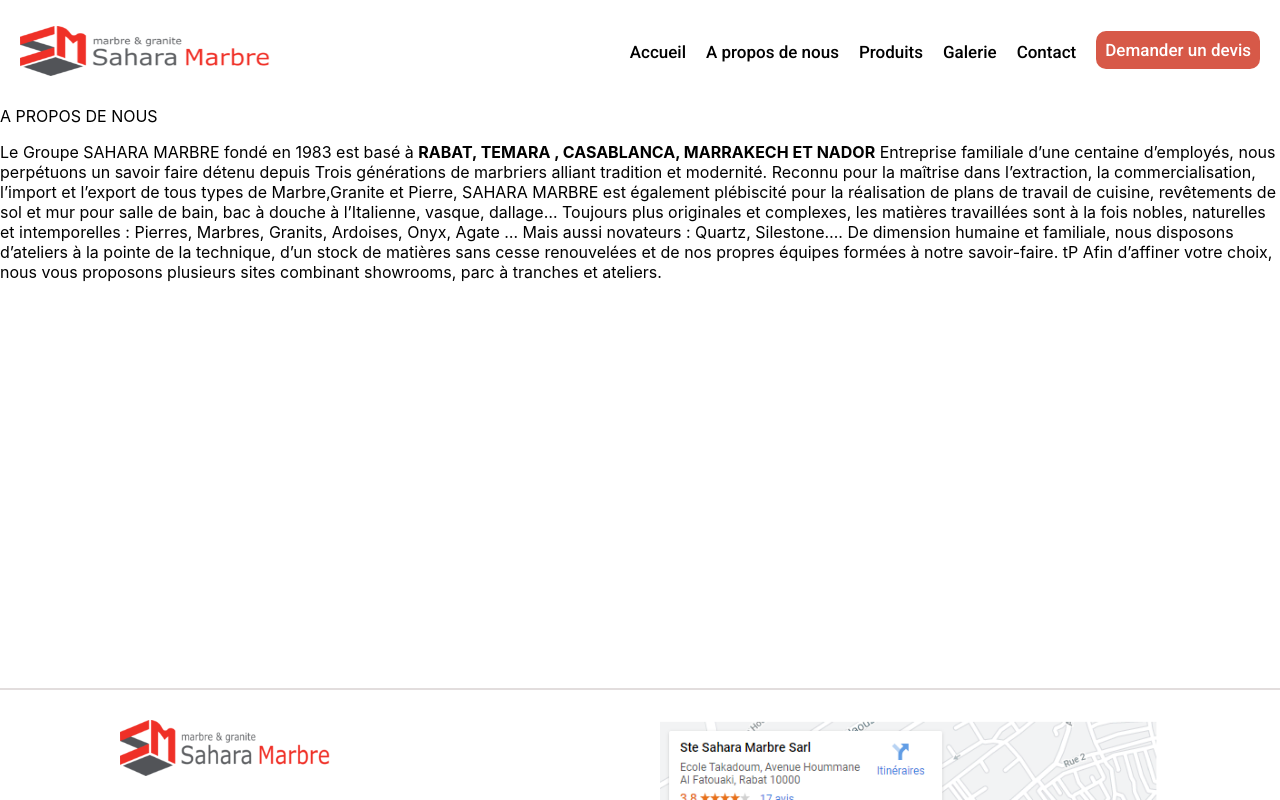
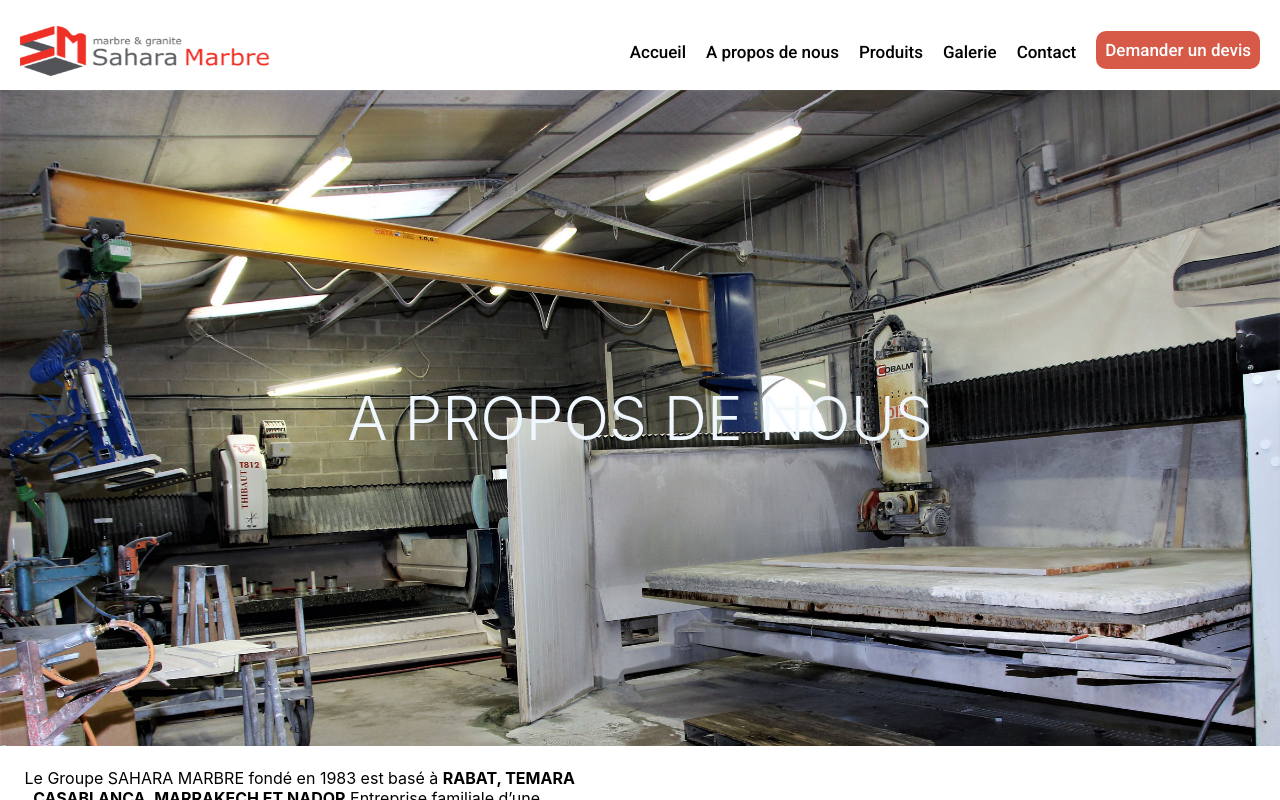
Before and after one commit to HichamOujari/E-commerce, a Next.js app: page /about in a window 1280 px wide. Shown: the top 800 px of the page. Built offline with nearby package versions, Linux system fonts and the light colour scheme.

Commit message:
By oukrirou

```diff
--- a/pages/about.js
+++ b/pages/about.js
@@ -1,6 +1,6 @@
 
 import Head from 'next/head'
-import style from '../styles/home.module.css'
+import style from '../styles/about.module.css'
 import React, { Component } from 'react';
 import Nav from "../components/nav"
 import Footer from "../components/footer"
--- /dev/null
+++ b/styles/about.module.css
@@ -0,0 +1,34 @@
+/*about page ---------------------------------*/
+.apropos {
+    display: flex;
+    flex-direction: column;
+  }
+  .apropos > .part1{
+    height: 82vh;
+    display: flex;
+    justify-content: center;
+    align-items: center;
+    background-image: url("../public/about.jpg");
+    background-repeat: no-repeat;
+    background-size: cover;
+    background-attachment: fixed;
+  }
+  .apropos > .part1 > p {
+    color: aliceblue;
+    font-size:60px;
+    font-weight: 300;
+  }
+  .apropos > .part2 {
+    display: flex;
+    flex-wrap: wrap;
+    justify-content: space-around;
+    align-items: center;
+  }
+  .apropos > .part2 > .leftside , .rightside{
+    width: 70vh;
+    margin-right: 0px;
+    padding: 2px;
+  }
+  .apropos > .part2 > .rightside {
+    margin-left: 25px;
+  }
```
